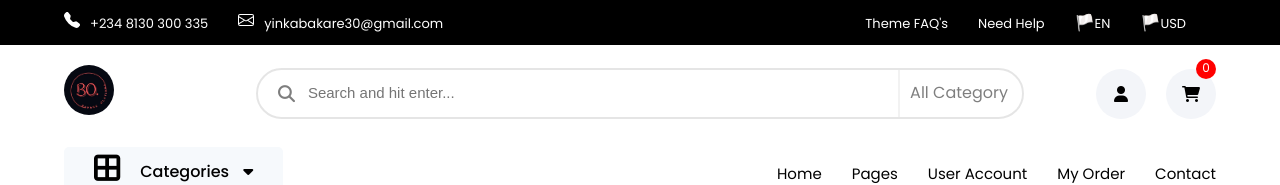
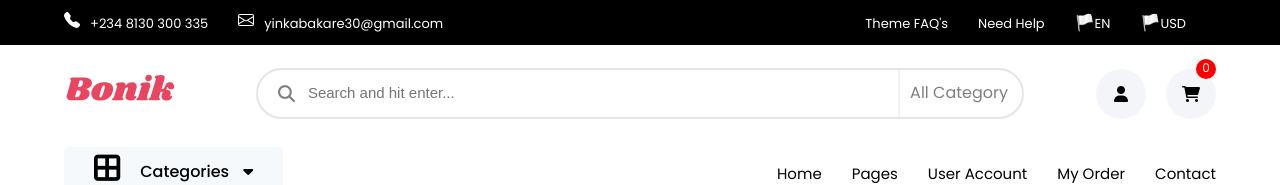
Before and after one commit to YhinkaDevOps/Ecommerce-React, a React (Create React App) app: page / in a window 1280 px wide. Shown: the top 185 px of the page. Built offline with nearby package versions, Linux system fonts and the light colour scheme; the HTML template or start-up script is replaced by a standard one.

Commit message:
create search component

```diff
--- a/src/components/Search.jsx
+++ b/src/components/Search.jsx
@@ -1,18 +1,20 @@
 import React from 'react'
-import logo from '../assets/img/olayinka.jpg'
+import logo from '../assets/img/logo.svg'
 import {Link} from 'react-router-dom';
 
 const Search = () => {
-  window.addEventListener("scroll", function(){
-    const search = document.querySelector(".search")
-    search.classList.toggle("active", this.window>this.screenY >100)
-  })
+   window.addEventListener("scroll", function () {
+     const search = document.querySelector(".search");
+     search.classList.toggle("active", window.scrollY > 100);
+   });
+
   return (
     <div>
       <section className="search">
         <div className="container c_flex">
           <div className="logo width">
-            <img className="logo__" src={logo} alt="logo" />
+            <Link to="/"><img className="logo__" src={logo} alt="logo" /></Link>
+
           </div>
           <div className="search-box f_flex">
             <i className="fa fa-search"></i>
```
